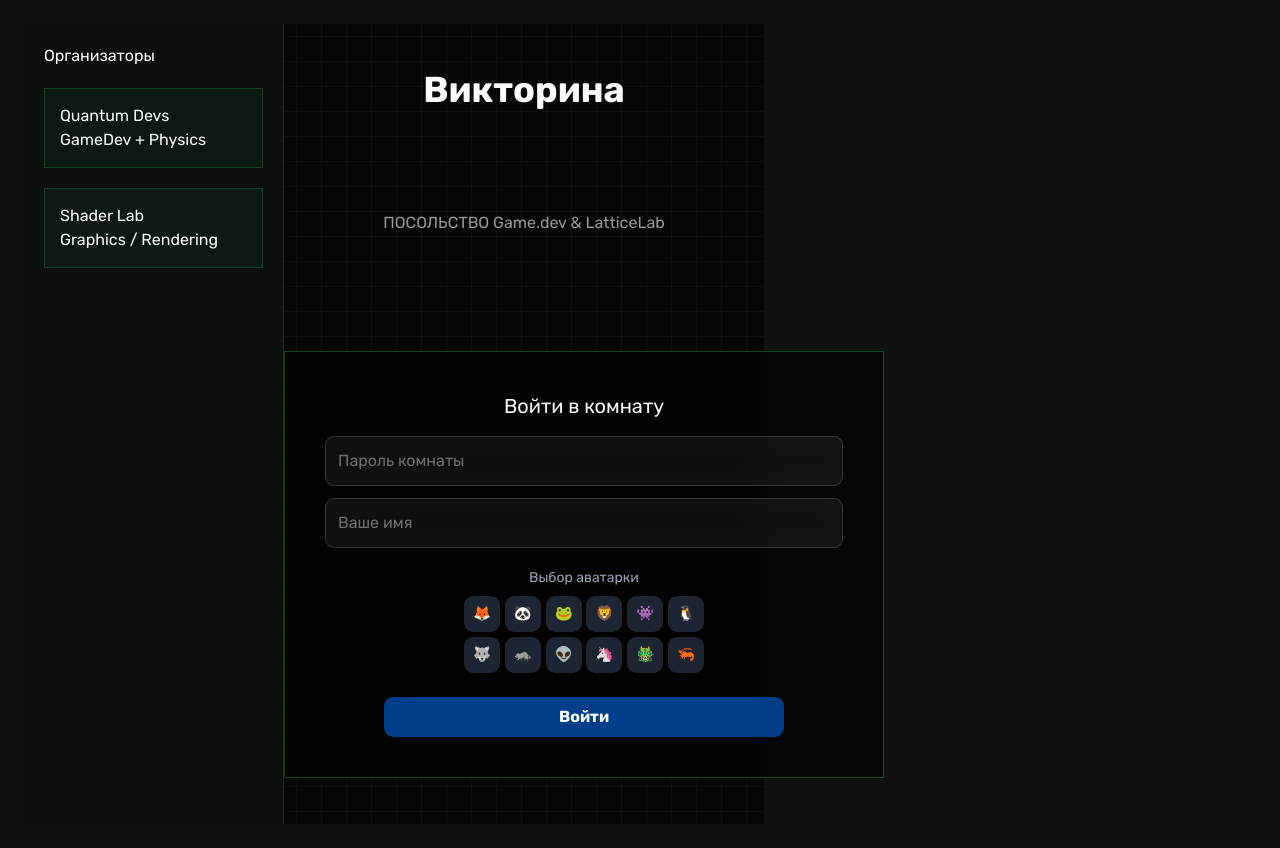
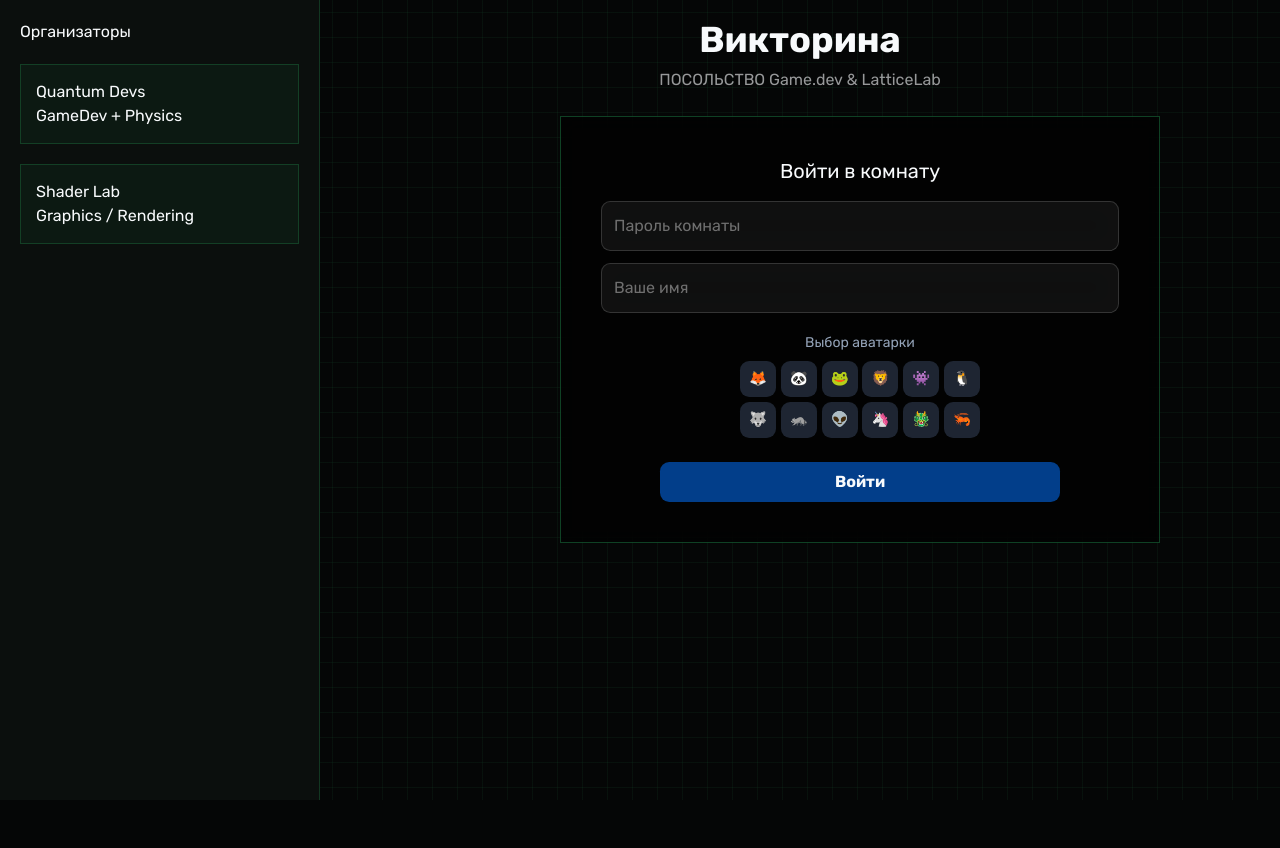
Before and after one commit to KLeyman-228/QuizWeb, a Django app: page / in a window 1280 px wide. After the commit the page ends 800 px from the top, so only its background shows below. Run offline with Django 5.2, Linux system fonts and the light colour scheme; some libraries are stand-ins or nearby versions.

Commit message:
fix all tests update

```diff
--- a/static/css/style.css
+++ b/static/css/style.css
@@ -40,22 +40,25 @@ body {
     min-height: 100vh;
 }
 
-.container {
-    display: flex;
-    /*max-width: 48rem;*/
-    margin: 0 auto;
-    padding: 1.5rem;
-    flex-direction: row;
+.main {
+    width: 100%;
+    height: 100%;
+    overflow: auto;
 }
 
+.container {
+    display: grid;
+    grid-template-columns: 320px 1fr;
+    height: 100vh;
+}
+
+
 .page-container {
-    display: flex;
-    height: 100vh;
+    min-height: 100%;
+    padding: 20px;
 
-    /* было светлее — делаем глубже */
     background-color: #050606;
 
-    /* делаем сетку слабее */
     --color: rgba(37, 148, 83, 0.08);
 
     background-image:
@@ -67,8 +70,7 @@ body {
         transparent 74%,
         var(--color) 75%,
         var(--color) 76%,
-        transparent 77%
-        ),
+        transparent 77%),
         linear-gradient(90deg,
         transparent 24%,
         var(--color) 25%,
@@ -77,19 +79,13 @@ body {
         transparent 74%,
         var(--color) 75%,
         var(--color) 76%,
-        transparent 77%
-        );
+        transparent 77%);
 
     background-size: 50px 50px;
-    background-size: 50px 50px;
-    flex-direction: column;
-    align-content: stretch;
-    justify-content: space-around;
-    align-items: center;
 }
 
 .community {
-  width: 260px;
+  width: 320px;
   border-right: 1px solid rgba(46,213,115,0.2);
   background-color: #0b0f0d;
   padding: 20px;
--- a/templates/base.html
+++ b/templates/base.html
@@ -24,15 +24,14 @@
                 <h3>Shader Lab</h3>
                 <p>Graphics / Rendering</p>
             </div>
-
         </div>
 
+        <div class="main">
             <div class="page-container">
                 {% block content %}{% endblock %}
             </div>
+        </div>
 
     </div>
-
-    {% block extra_js %}{% endblock %}
 </body>
 </html>
```
Lines whose indentation alone changed are shown as unchanged.
